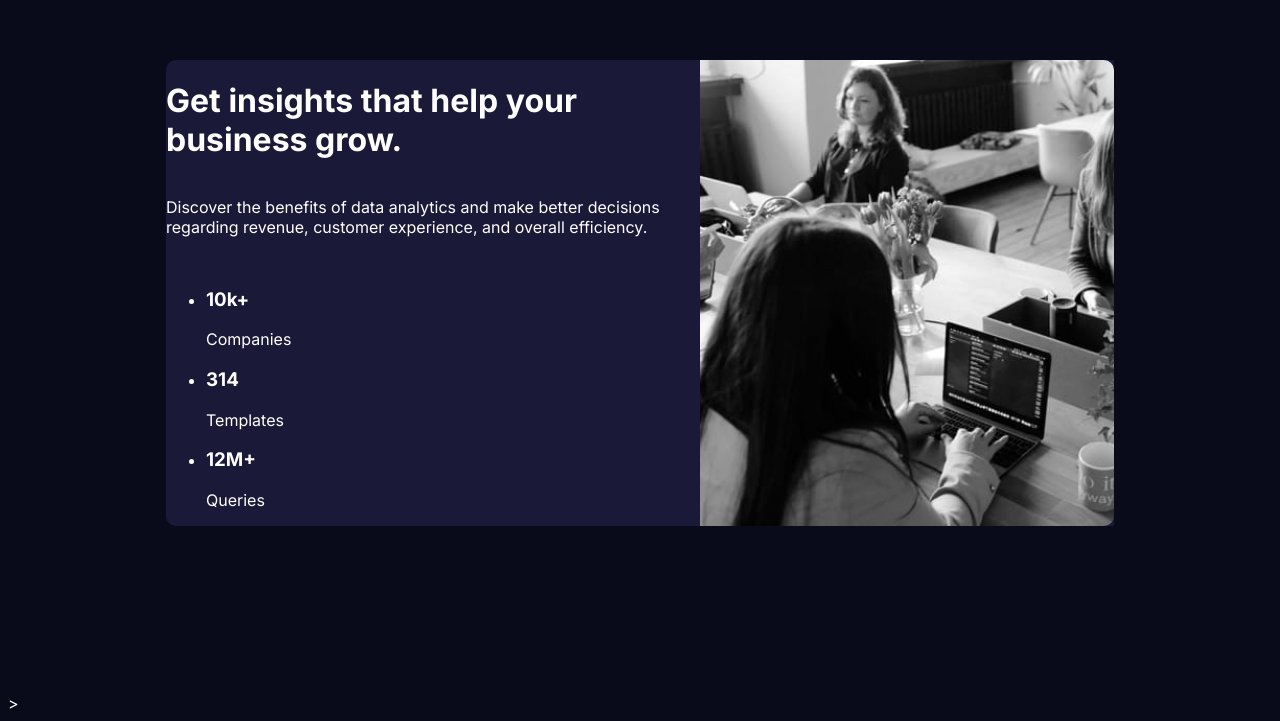
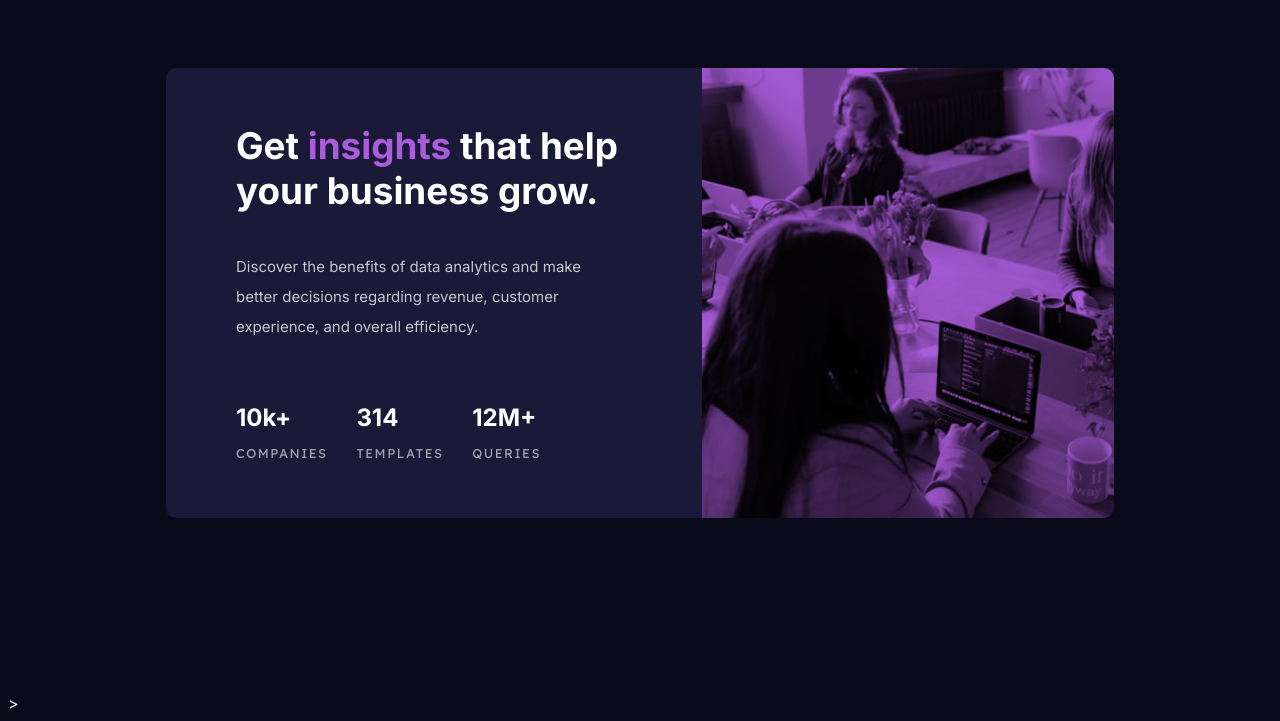
Before and after one commit to AbhinavShenoy/stats-preview-card-component-main, a plain HTML site: page index.html in a window 1280 px wide. Shown: the part 115-836 px from the top of the page. Drawn offline with Linux system fonts and the light colour scheme.

Commit message:
desktop first design

```diff
--- a/index.html
+++ b/index.html
@@ -18,15 +18,15 @@
           </p>
           <ul>
             <li>
-              <h3>10k+</h3>
+              <h2>10k+</h2>
               <span>Companies</span>
             </li>
             <li>
-              <h3>314</h3>
+              <h2>314</h2>
               <span>Templates</span>
             </li>
             <li>
-              <h3>12M+</h3>
+              <h2>12M+</h2>
               <span>Queries</span>
             </li>
           </ul>
--- a/styles.css
+++ b/styles.css
@@ -1,4 +1,5 @@
 @import url('https://fonts.googleapis.com/css2?family=Inter:wght@400;700&display=swap');
+@import url('https://fonts.googleapis.com/css2?family=Lexend+Deca&display=swap');
 
 * {
     box-sizing: border-box;
@@ -29,13 +30,65 @@ body .insights{
     justify-content: center;
     align-items: flex-start;
     flex-direction: column;
+}
 
+.insights h1{
+    padding-top: 30px;
+    padding-right: 80px;
+    padding-left: 70px;
+    font-size: 2.3em;
+}
+
+.insights h1 .insights-accent{
+    color: hsl(277, 64%, 61%);
+}
+
+.insights-text{
+    padding-left: 70px;
+    padding-right: 120px;
+    padding-bottom: 30px;
+    font-size: 15px;
+    color: hsla(0, 0%, 100%, 0.75);
+    line-height: 2;
+}
+
+body ul{
+    width: 70%;
+    list-style-type: none;
+    display: flex;
+    justify-content: space-between;
+    align-items: center;
+    padding-bottom: 40px;
+    padding-left: 70px;
+}
+
+ul li h2{
+    margin: 0;
+    padding-bottom: 10px;
+}
+
+ul li span{
+    font-family: 'Lexend Deca', sans-serif;
+    text-transform: uppercase;
+    color: hsla(0, 0%, 100%, 0.6);
+    font-size: 0.8em;
+    letter-spacing: 1.5px;
 }
 
 body .image{
-    width: 80%;
+    width: 90%;
+    /* background: url(images/image-header-desktop.jpg); */
+    background: hsl(277, 64%, 61%);
+    /* background-repeat: no-repeat;
+    background-size: cover; */
+    border-radius: 0 10px 10px 0;
+    opacity: 1;
+}
+
+body .overlay{
+    height: 100%;
     background: url(images/image-header-desktop.jpg);
     background-repeat: no-repeat;
     background-size: cover;
-    border-radius: 0 10px 10px 0;
+    mix-blend-mode: multiply;
 }
```
